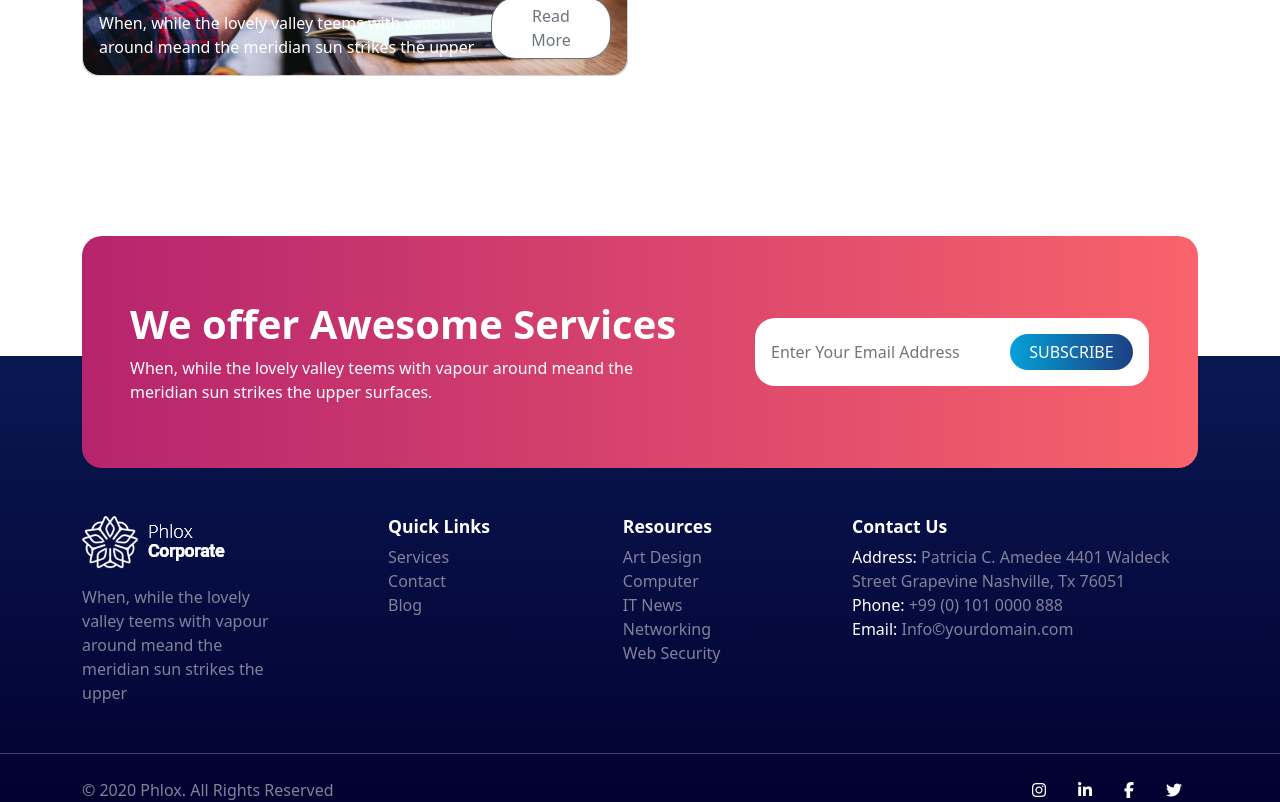
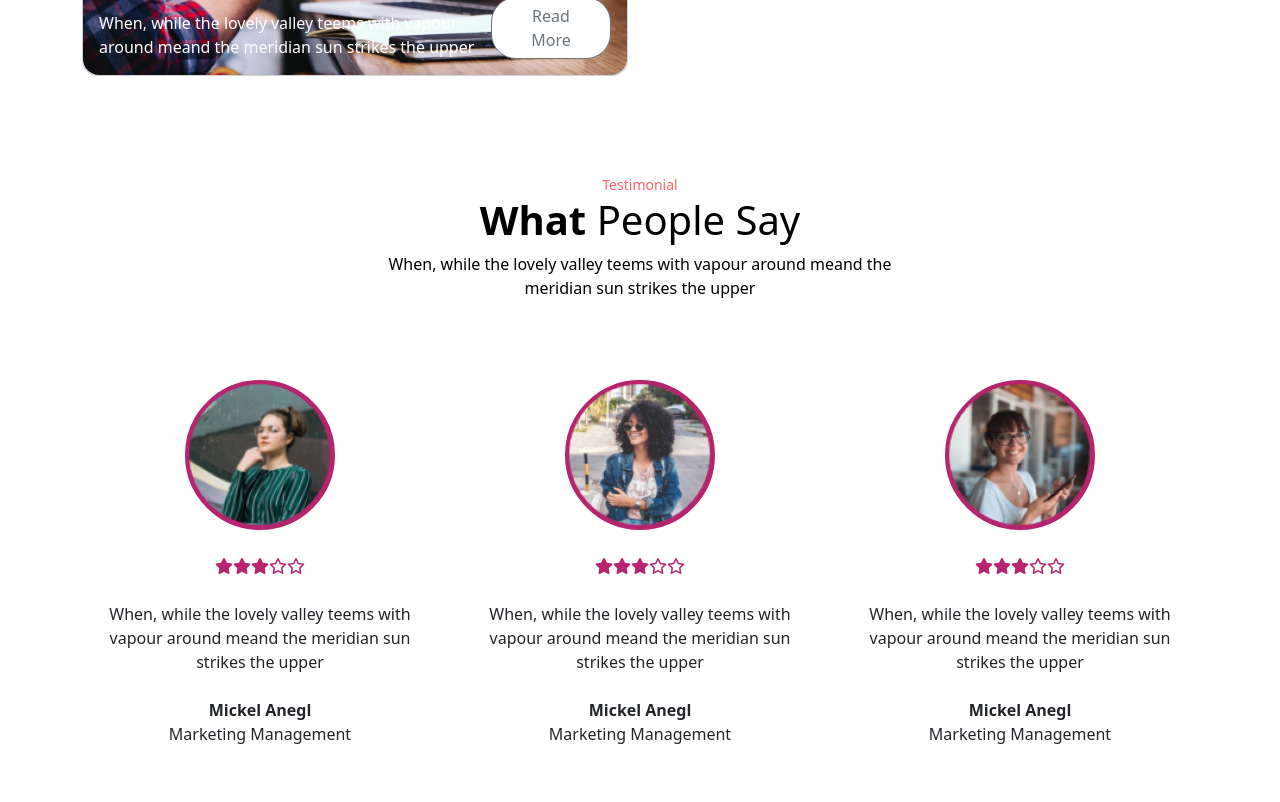
Before and after one commit to lucapolzone/proj-html-vuejs, a Vue app: page / in a window 1280 px wide. Shown: the part 3900-4702 px from the top of the page. Built offline with nearby package versions, Linux system fonts and the light colour scheme.

Commit message:
feat: add top part section testimonial

```diff
--- a/src/components/AppMain.vue
+++ b/src/components/AppMain.vue
@@ -289,6 +289,84 @@ export default {
 
     </section>
 
+    <!-- SECTION TESTIMONIAL -->
+    <section id="testimonial">
+      <div class="wrapper-title">
+        <small>Testimonial</small>
+        <h2>What <span class="fw-normal">People Say</span></h2>
+        <p>When, while the lovely valley teems with vapour around meand the meridian sun strikes the upper</p>
+      </div>
+
+      <div class="container text-center">
+        <div class="row">
+
+          <div class="col">
+            <div class="card">
+              <div class="d-flex justify-content-center mb-4">
+                <div class="overlay-image">
+                  <img src="/images/szabo-viktor-1266895-unsplash-1024x1024.png" alt="">
+                </div>
+              </div>
+              <div class="wrapper-stars d-inline text-center">
+                <i class="fa-solid fa-star"></i>
+                <i class="fa-solid fa-star"></i>
+                <i class="fa-solid fa-star"></i>
+                <i class="fa-regular fa-star"></i>
+                <i class="fa-regular fa-star"></i>
+              </div>
+              <p class="my-4">When, while the lovely valley teems with vapour around meand the meridian sun strikes the
+                upper</p>
+              <p class="fw-bold">Mickel Anegl</p>
+              <p>Marketing Management</p>
+            </div>
+          </div>
+
+          <div class="col">
+            <div class="card">
+              <div class="d-flex justify-content-center mb-4">
+                <div class="overlay-image">
+                  <img src="/images/philipe-cavalcante-539505-unsplash-1024x1024.png" alt="">
+                </div>
+              </div>
+              <div class="wrapper-stars d-inline text-center">
+                <i class="fa-solid fa-star"></i>
+                <i class="fa-solid fa-star"></i>
+                <i class="fa-solid fa-star"></i>
+                <i class="fa-regular fa-star"></i>
+                <i class="fa-regular fa-star"></i>
+              </div>
+              <p class="my-4">When, while the lovely valley teems with vapour around meand the meridian sun strikes the
+                upper</p>
+              <p class="fw-bold">Mickel Anegl</p>
+              <p>Marketing Management</p>
+            </div>
+          </div>
+
+          <div class="col">
+            <div class="card">
+              <div class="d-flex justify-content-center mb-4">
+                <div class="overlay-image">
+                  <img src="/images/fabio-spinelli-695744-unsplash-1024x1024.png" alt="">
+                </div>
+              </div>
+              <div class="wrapper-stars d-inline text-center">
+                <i class="fa-solid fa-star"></i>
+                <i class="fa-solid fa-star"></i>
+                <i class="fa-solid fa-star"></i>
+                <i class="fa-regular fa-star"></i>
+                <i class="fa-regular fa-star"></i>
+              </div>
+              <p class="my-4">When, while the lovely valley teems with vapour around meand the meridian sun strikes the
+                upper</p>
+              <p class="fw-bold">Mickel Anegl</p>
+              <p>Marketing Management</p>
+            </div>
+          </div>
+        </div>
+      </div>
+
+    </section>
+
     <div class="container">
 
       <div class="wrapper-box">
@@ -480,5 +558,38 @@ main {
 
   }
 
+  section#testimonial {
+    background-image: linear-gradient(to bottom, #FFF 0, #FFF 100%);
+    color: black;
+
+
+    .col {
+      text-align: center;
+      padding: 0 $medium-size;
+
+      .card {
+        margin-top: $xxlarge-size;
+        border: none;
+
+        .overlay-image {
+          border: 7px solid #B6246E;
+          width: 150px;
+          border-radius: 50%;
+
+          img {
+            transform: scale(1.04);
+          }
+        }
+
+        .wrapper-stars {
+          color: #B6246E;
+        }
+
+      }
+
+    }
+
+  }
+
 }
 </style>
```
